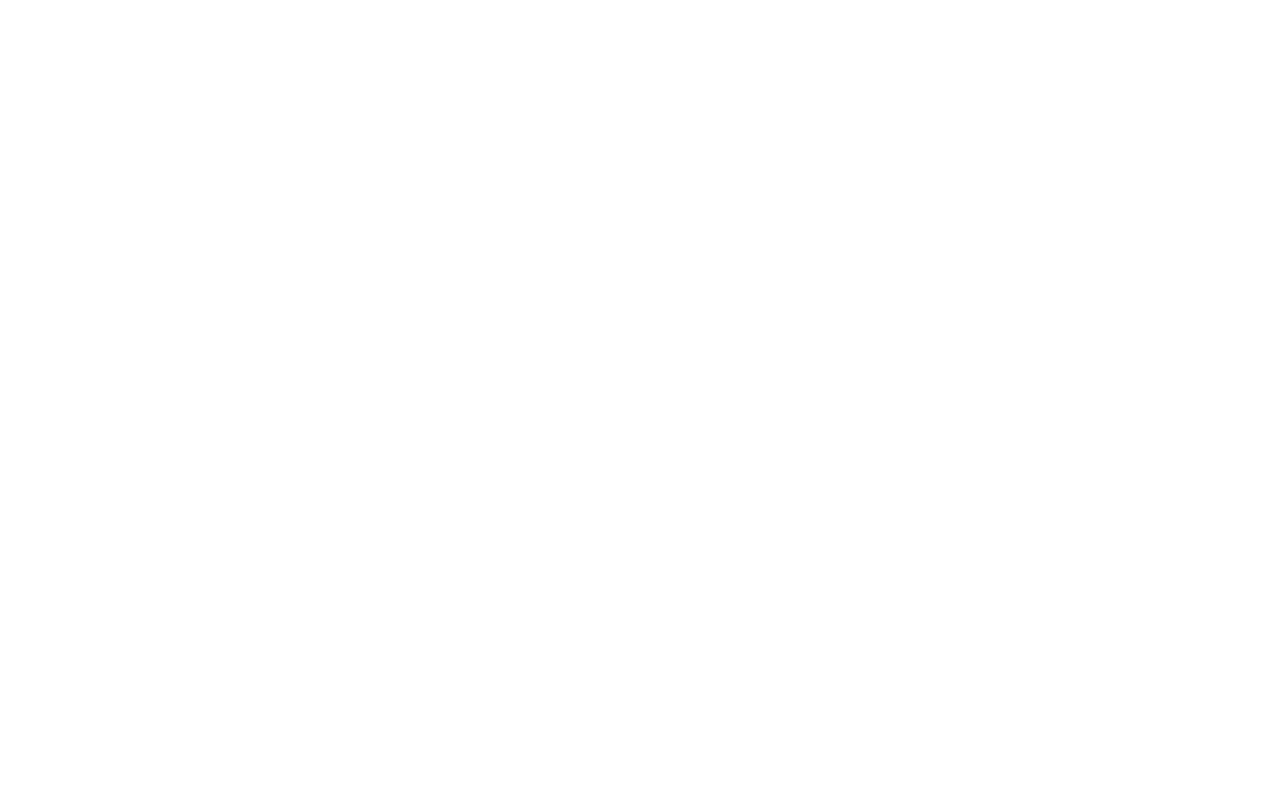
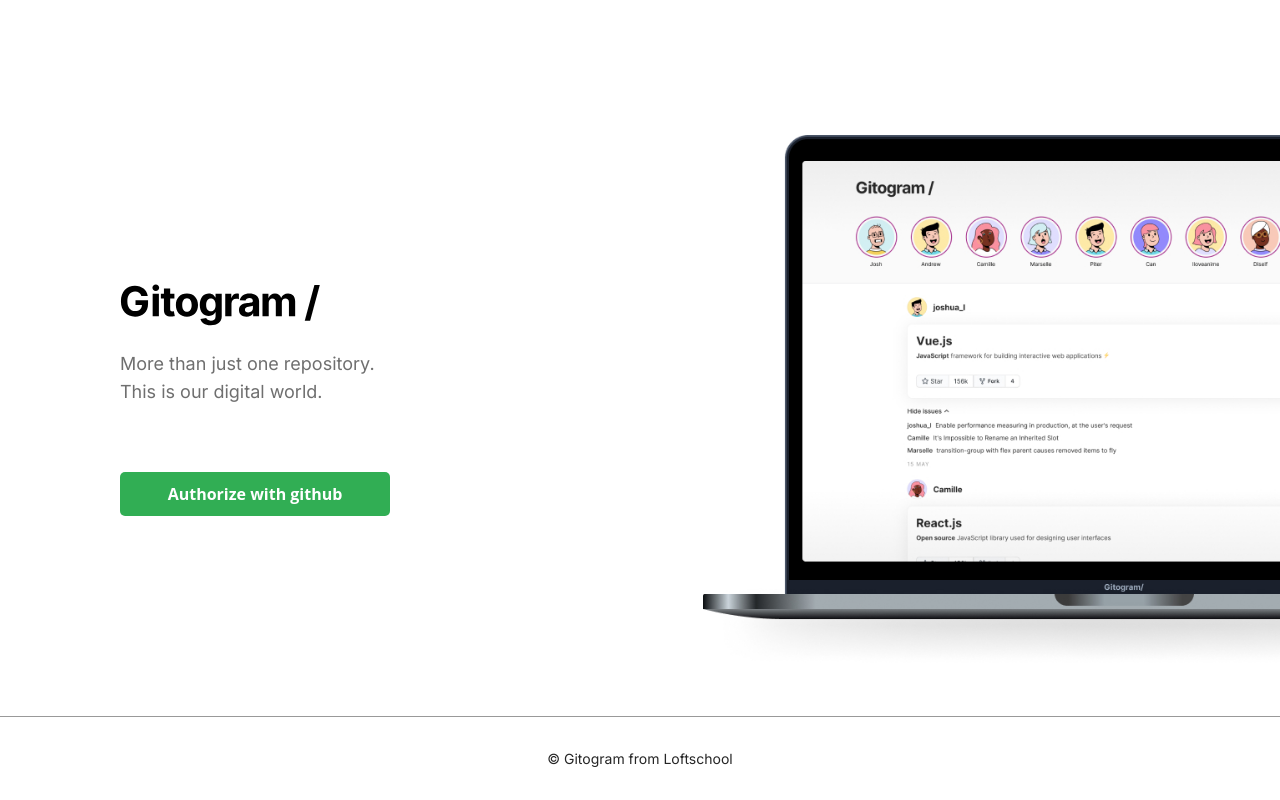
Before and after one commit to zhilenkoivan/gitogram, a Vue app: page /#/auth in a window 1280 px wide. Before the commit this address had no page. Built offline with nearby package versions, Linux system fonts and the light colour scheme; no server answers.

Commit message:
auth problem

```diff
--- a/src/components/slide/slide.vue
+++ b/src/components/slide/slide.vue
@@ -19,9 +19,10 @@
     </div>
     <div class="footer">
       <x-button
+      :disabled="data.following.status"
       :loading="data.following.loading"
       :hoverText="hText"
-      @click="$emit('OnFollow', data.id)">Follow</x-button>
+      @click="$emit( data.following.status ? 'onUnfollow' : 'onFollow', data.id)">{{ data.following.status ? 'Unfollow' : 'Follow' }}</x-button>
     </div>
   </div>
 </template>
@@ -41,7 +42,7 @@ export default {
     xButton,
     spinner
   },
-  emits: ['onPrevSlide', 'onNextSlide', 'onProgressFinish', 'OnFollow'],
+  emits: ['onPrevSlide', 'onNextSlide', 'onProgressFinish', 'OnFollow', 'onUnfollow'],
   props: {
     active: Boolean,
     loading: Boolean,
--- a/src/components/storiesSlider/storiesSlider.vue
+++ b/src/components/storiesSlider/storiesSlider.vue
@@ -9,7 +9,7 @@
           :data="getStoryData(trending)"
           :active="slideNdx === ndx"
           :loading="slideNdx === ndx && loading"
-          @onProgressFinish="handleSlide(ndx + 1)"
+          @onProgressFinish="progressSlide(ndx + 1)"
           @OnFollow="starRepo"
           />
           <div class="buttons" v-if="slideNdx === ndx">
@@ -67,7 +67,7 @@ export default {
     ...mapActions({
       fetchTrendings: 'trendings/fetchTrendings',
       fetchReadme: 'trendings/fetchReadme',
-      starPero: 'trendings/starRepo'
+      starRepo: 'trendings/starRepo'
     }),
     async fetchReadmeForActiveSlide () {
       const { id, owner, name } = this.trendings[this.slideNdx]
@@ -82,6 +82,11 @@ export default {
         following: obj.following
       }
     },
+    progressSlide (slideNdx) {
+      if (this.slideNdx !== this.trendings.length - 1) {
+        this.handleSlide(slideNdx)
+      }
+    },
     moveSlider (slideNdx) {
       const { slider } = this.$refs
       const item = document.getElementById('item')
@@ -89,20 +94,15 @@ export default {
         getComputedStyle(item).getPropertyValue('width'),
         10
       )
-      if (this.slideNdx !== this.trendings.length - 1) {
-        this.slideNdx = slideNdx
-        this.sliderPosition = -(slideWidth * slideNdx)
-        slider.style.transform = `translateX(${this.sliderPosition}px)`
-      }
+      this.slideNdx = slideNdx
+      this.sliderPosition = -(slideWidth * slideNdx)
+      slider.style.transform = `translateX(${this.sliderPosition}px)`
     },
     async loadReadme () {
       this.loading = true
       this.btnsShown = false
       try {
         await this.fetchReadmeForActiveSlide()
-      } catch (e) {
-        console.log(e)
-        throw e
       } finally {
         this.loading = false
         this.btnsShown = true
--- a/src/components/xButton/xButton.vue
+++ b/src/components/xButton/xButton.vue
@@ -2,7 +2,6 @@
   <button
   type="button"
     :class="[
-      'c-button', 'theme-green',
       {'hover-text': withHoverText},
       {'btn-loading': loading},
       {'btn-disabled': disabled}
--- a/src/main.js
+++ b/src/main.js
@@ -6,6 +6,7 @@ import App from './App.vue'
 const app = createApp(App)
 
 app.use(router)
+
 app.use(store)
 
 app.mount('#app')
--- /dev/null
+++ b/src/pages/auth/auth.scss
@@ -0,0 +1,38 @@
+.auth {
+    display: flex;
+    justify-content: space-between;
+    align-items: center;
+    padding-top: -22px;
+    height: 100vh;
+
+}
+.start-block {
+    background: #fff;
+    width: 256px;
+    margin-left: 120px;
+}
+.logo {
+    width: 200px;
+    margin-bottom: 24px;
+}
+.text {
+    margin-bottom: 66px;
+    font-weight: 400;
+    font-size: 18px;
+    line-height: 28px;
+    color: #6F6F6F;
+}
+.laptop {
+    height: 530px;
+}
+.footer {
+    position: fixed;
+    bottom: 0;
+    left: 0;
+    height: 84px;
+    width: 100%;
+    border-top: 1px solid rgba(0, 0, 0, 0.4);;
+    display: flex;
+    justify-content: center;
+    align-items: center;
+}
--- /dev/null
+++ b/src/pages/auth/auth.vue
@@ -0,0 +1,73 @@
+<template>
+  <div class="auth">
+    <div class="start-block">
+      <div class="logo">
+        <logo />
+      </div>
+      <div class="text">
+        More than just one repository.
+        This is our digital world.
+      </div>
+      <xButton :hoverText="hText" @click="getCode">Authorize with github</xButton>
+    </div>
+    <img src="../../assets/Device.jpg" alt="laptop" class="laptop">
+  </div>
+  <footer class="footer">
+    <p class="footer-text">© Gitogram from Loftschool</p>
+  </footer>
+</template>
+
+<script>
+import { logo } from '../../components/logo'
+import { xButton } from '../../components/xButton'
+import env from '../../../env'
+export default {
+  components: {
+    logo,
+    xButton
+  },
+  data () {
+    return {
+      hText: 'Github'
+    }
+  },
+  methods: {
+    getCode () {
+      const githubAuthApi = 'https://github.com/login/oauth/authorize'
+      const params = new URLSearchParams()
+
+      params.append('client_id', env.clientId)
+      params.append('scope', 'repo,user')
+
+      window.location.href = `${githubAuthApi}?${params}`
+    }
+  },
+  async created () {
+    const code = new URLSearchParams(window.location.search).get('code')
+
+    if (code) {
+      try {
+        const response = await fetch('http://localhost:8000/github', {
+          method: 'POST',
+          headers: {
+            'Content-Type': 'application/json'
+          },
+          body: JSON.stringify({
+            clientId: env.clientId,
+            code,
+            clientSecret: env.clientSecret
+          })
+        })
+        const { token } = await response.json()
+
+        localStorage.setItem('token', token)
+        this.$router.replace({ name: 'feeds' })
+
+        console.log(token)
+      } catch (e) {
+      }
+    }
+  }
+}
+</script>
+<style src="./auth.scss" lang="scss" scoped></style>
--- /dev/null
+++ b/src/pages/auth/index.js
@@ -0,0 +1 @@
+export { default as auth } from './auth'
--- a/src/router/index.js
+++ b/src/router/index.js
@@ -1,7 +1,51 @@
 import { createRouter, createWebHashHistory } from 'vue-router'
-import routes from './router'
+import { feeds } from '../pages/feeds'
+import { stories } from '../pages/stories'
+import { auth } from '../pages/auth'
 
-export default createRouter({
+const routes = [
+  {
+    path: '/',
+    name: 'feeds',
+    component: feeds
+  },
+  {
+    path: '/auth',
+    name: 'auth',
+    component: auth
+  },
+  {
+    path: '/stories',
+    name: 'stories',
+    component: stories
+  }
+]
+
+const router = createRouter({
   history: createWebHashHistory(),
   routes
 })
+
+router.beforeEach(async (to, from, next) => {
+  const authRoute = to.name === 'auth'
+  if (authRoute) {
+    next()
+    return
+  }
+
+  try {
+    const response = await fetch('https://api.github.com/user', {
+      headers: {
+        Authorization: `token ${localStorage.getItem('token')}`
+      }
+    })
+
+    if (response.status === 401) throw new Error()
+
+    next()
+  } catch (error) {
+    next({ name: 'auth' })
+  }
+})
+
+export default router
--- a/src/router/router.js
+++ /dev/null
@@ -1,12 +0,0 @@
-import { feeds } from '../pages/feeds'
-import { stories } from '../pages/stories'
-export default [{
-  path: '/',
-  component: feeds
-},
-{
-  path: '/stories',
-  component: stories,
-  name: 'stories',
-  props: true
-}]
--- a/src/store/modules/trendings.js
+++ b/src/store/modules/trendings.js
@@ -1,5 +1,6 @@
 import * as api from '../../api'
-// import { starRepo } from '../../api/rest/starred'
+// eslint-disable-next-line no-unused-vars
+import { starRepo } from '../../api/rest/starred'
 
 export default {
   namespaced: true,
@@ -54,7 +55,6 @@ export default {
       commit('SET_README', { id, content: data })
     },
     async starRepo ({ commit, getters }, id) {
-      // eslint-disable-next-line no-unused-vars
       const { name: repo, owner } = getters.getRepoById(id)
 
       commit('SET_FOLLOWING', {
@@ -65,6 +65,30 @@ export default {
           error: ''
         }
       })
+      try {
+        await api.starred.starRepo({ owner: owner.login, repo })
+        commit('SET_FOLLOWING', {
+          id,
+          data: {
+            status: true
+          }
+        })
+      } catch (e) {
+        commit('SET_FOLLOWING', {
+          id,
+          data: {
+            status: false,
+            error: 'Error has happened'
+          }
+        })
+      } finally {
+        commit('SET_FOLLOWING', {
+          id,
+          data: {
+            loading: false
+          }
+        })
+      }
     }
   }
 }
```
Also changed, not shown: src/assets/Device.jpg (added), 1 other file (tests, documents, lock files or other folders).
